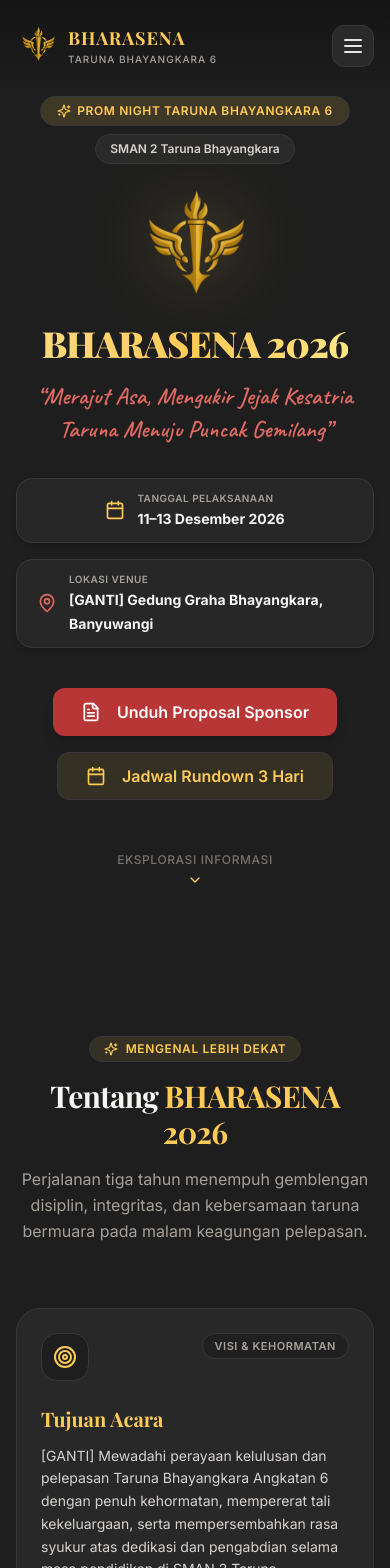
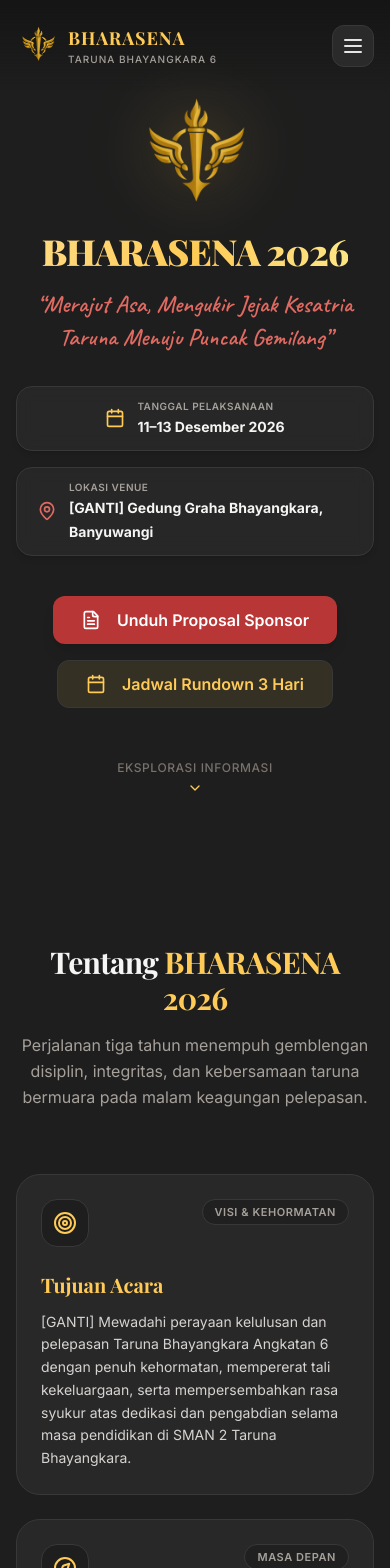
Before and after one commit to codeplyapp/Bharasena, a Next.js app: page / in a window 390 px wide. Shown: the top 1568 px of the page. Built offline with nearby package versions, Linux system fonts and the light colour scheme; a web font is replaced by a local one.

Commit message:
refactor(ui): hilangkan komponen badge eyebrow pill pada header hero dan semua section

```diff
--- a/src/components/Hero.tsx
+++ b/src/components/Hero.tsx
@@ -1,9 +1,8 @@
 import React from "react";
 import Image from "next/image";
 import { HeroProps } from "@/lib/types";
-import { Calendar, MapPin, ChevronDown, Sparkles, FileText, Camera } from "lucide-react";
+import { Calendar, MapPin, ChevronDown, FileText, Camera } from "lucide-react";
 import { Button } from "./ui/button";
-import { Badge } from "./ui/badge";
 
 export function Hero({
   eventName,
@@ -28,23 +27,6 @@ export function Hero({
       </div>
 
       <div className="max-w-5xl mx-auto text-center flex flex-col items-center relative z-10">
-        {/* Squadron Identity Eyebrow */}
-        <div className="flex flex-wrap items-center justify-center gap-2 mb-6">
-          <Badge
-            variant="gold"
-            className="px-4 py-1.5 text-xs sm:text-sm font-semibold tracking-wider uppercase border border-gold-400/40"
-          >
-            <Sparkles className="w-3.5 h-3.5 mr-1.5 text-gold-400" />
-            Prom Night Taruna Bhayangkara 6
-          </Badge>
-          <Badge
-            variant="secondary"
-            className="px-3.5 py-1.5 text-xs text-stone-300 border-stone-700"
-          >
-            SMAN 2 Taruna Bhayangkara
-          </Badge>
-        </div>
-
         {/* Big Official Crest Logo */}
         <div className="relative w-28 h-28 sm:w-36 sm:h-36 mb-6 drop-shadow-[0_0_35px_rgba(255,203,86,0.35)] transition-transform duration-500 hover:scale-105">
           <Image
--- a/src/components/sections/AboutSection.tsx
+++ b/src/components/sections/AboutSection.tsx
@@ -1,6 +1,6 @@
 import React from "react";
 import { AboutInfo } from "@/lib/types";
-import { Target, Compass, BookOpen, ShieldCheck, Sparkles } from "lucide-react";
+import { Target, Compass, BookOpen, ShieldCheck } from "lucide-react";
 
 interface AboutSectionProps {
   about: AboutInfo;
@@ -46,10 +46,6 @@ export function AboutSection({ about }: AboutSectionProps) {
       <div className="max-w-7xl mx-auto">
         {/* Section Header */}
         <div className="text-center max-w-3xl mx-auto mb-16 sm:mb-20">
-          <div className="inline-flex items-center gap-2 px-3.5 py-1 rounded-full bg-gold-400/10 border border-gold-400/30 text-gold-400 text-xs font-semibold uppercase tracking-wider mb-4">
-            <Sparkles className="w-3.5 h-3.5" />
-            <span>Mengenal Lebih Dekat</span>
-          </div>
           <h2 className="font-display text-3xl sm:text-4xl md:text-5xl font-bold text-stone-100 tracking-tight mb-4">
             Tentang <span className="text-gold-400">BHARASENA 2026</span>
           </h2>
--- a/src/components/sections/CommitteeSection.tsx
+++ b/src/components/sections/CommitteeSection.tsx
@@ -1,6 +1,6 @@
 import React from "react";
 import { CommitteeSection as CommitteeSectionType } from "@/lib/types";
-import { Users, User, ShieldCheck } from "lucide-react";
+import { User, ShieldCheck } from "lucide-react";
 import { EmptyState } from "./shared/EmptyState";
 
 interface CommitteeSectionProps {
@@ -18,10 +18,6 @@ export function CommitteeSection({ sections }: CommitteeSectionProps) {
       <div className="max-w-7xl mx-auto">
         {/* Section Header */}
         <div className="text-center max-w-3xl mx-auto mb-16 sm:mb-20">
-          <div className="inline-flex items-center gap-2 px-3.5 py-1 rounded-full bg-crimson-600/15 border border-crimson-500/30 text-crimson-400 text-xs font-semibold uppercase tracking-wider mb-4">
-            <Users className="w-3.5 h-3.5" />
-            <span>Struktur Organisasi</span>
-          </div>
           <h2 className="font-display text-3xl sm:text-4xl md:text-5xl font-bold text-stone-100 tracking-tight mb-4">
             Susunan <span className="text-gold-400">Kepanitiaan</span>
           </h2>
--- a/src/components/sections/ContactSection.tsx
+++ b/src/components/sections/ContactSection.tsx
@@ -1,6 +1,6 @@
 import React from "react";
 import { ContactPerson } from "@/lib/types";
-import { MessageCircle, Phone, Building2, Store } from "lucide-react";
+import { MessageCircle, Building2, Store } from "lucide-react";
 import { Button } from "../ui/button";
 import { EmptyState } from "./shared/EmptyState";
 
@@ -53,10 +53,6 @@ export function ContactSection({ contacts }: ContactSectionProps) {
       <div className="max-w-7xl mx-auto">
         {/* Section Header */}
         <div className="text-center max-w-3xl mx-auto mb-16 sm:mb-20">
-          <div className="inline-flex items-center gap-2 px-3.5 py-1 rounded-full bg-crimson-600/15 border border-crimson-500/30 text-crimson-400 text-xs font-semibold uppercase tracking-wider mb-4">
-            <Phone className="w-3.5 h-3.5" />
-            <span>Narahubung Resmi</span>
-          </div>
           <h2 className="font-display text-3xl sm:text-4xl md:text-5xl font-bold text-stone-100 tracking-tight mb-4">
             Hubungi <span className="text-gold-400">Panitia</span>
           </h2>
--- a/src/components/sections/GallerySection.tsx
+++ b/src/components/sections/GallerySection.tsx
@@ -3,7 +3,7 @@
 import React, { useState } from "react";
 import Image from "next/image";
 import { DocumentationPhoto } from "@/lib/types";
-import { Camera, ZoomIn } from "lucide-react";
+import { ZoomIn } from "lucide-react";
 import { DayTabs } from "./shared/DayTabs";
 import { EmptyState } from "./shared/EmptyState";
 import { GalleryLightbox } from "./shared/GalleryLightbox";
@@ -41,10 +41,6 @@ export function GallerySection({
       <div className="max-w-7xl mx-auto">
         {/* Section Header */}
         <div className="text-center max-w-3xl mx-auto mb-12 sm:mb-16">
-          <div className="inline-flex items-center gap-2 px-3.5 py-1 rounded-full bg-crimson-600/15 border border-crimson-500/30 text-crimson-400 text-xs font-semibold uppercase tracking-wider mb-4">
-            <Camera className="w-3.5 h-3.5" />
-            <span>Dokumentasi Resmi</span>
-          </div>
           <h2 className="font-display text-3xl sm:text-4xl md:text-5xl font-bold text-stone-100 tracking-tight mb-4">
             Galeri <span className="text-gold-400">Momen Acara</span>
           </h2>
--- a/src/components/sections/GuestStarSection.tsx
+++ b/src/components/sections/GuestStarSection.tsx
@@ -1,7 +1,7 @@
 import React from "react";
 import Image from "next/image";
 import { GuestStar } from "@/lib/types";
-import { Mic2, Star, Sparkles } from "lucide-react";
+import { Star, Sparkles } from "lucide-react";
 import { EmptyState } from "./shared/EmptyState";
 import { SHIMMER_BLUR_DATA_URL } from "@/lib/images";
 
@@ -21,10 +21,6 @@ export function GuestStarSection({ guests }: GuestStarSectionProps) {
       <div className="max-w-7xl mx-auto relative z-10">
         {/* Section Header */}
         <div className="text-center max-w-3xl mx-auto mb-16 sm:mb-20">
-          <div className="inline-flex items-center gap-2 px-3.5 py-1 rounded-full bg-crimson-600/15 border border-crimson-500/30 text-crimson-400 text-xs font-semibold uppercase tracking-wider mb-4">
-            <Mic2 className="w-3.5 h-3.5" />
-            <span>Penampil Spesial</span>
-          </div>
           <h2 className="font-display text-3xl sm:text-4xl md:text-5xl font-bold text-stone-100 tracking-tight mb-4">
             Bintang Tamu & <span className="text-gold-400">Guest Stars</span>
           </h2>
--- a/src/components/sections/GuestsSection.tsx
+++ b/src/components/sections/GuestsSection.tsx
@@ -56,10 +56,6 @@ export function GuestsSection({ guests }: GuestsSectionProps) {
       <div className="max-w-7xl mx-auto">
         {/* Section Header */}
         <div className="text-center max-w-3xl mx-auto mb-16 sm:mb-20">
-          <div className="inline-flex items-center gap-2 px-3.5 py-1 rounded-full bg-gold-400/10 border border-gold-400/30 text-gold-400 text-xs font-semibold uppercase tracking-wider mb-4">
-            <Award className="w-3.5 h-3.5" />
-            <span>Pimpinan & Pembina</span>
-          </div>
           <h2 className="font-display text-3xl sm:text-4xl md:text-5xl font-bold text-stone-100 tracking-tight mb-4">
             Tamu Undangan <span className="text-gold-400">Kehormatan</span>
           </h2>
--- a/src/components/sections/ProposalSection.tsx
+++ b/src/components/sections/ProposalSection.tsx
@@ -1,6 +1,6 @@
 import React from "react";
 import { Proposal, SponsorshipTier } from "@/lib/types";
-import { FileText, Download, ExternalLink, Check, Sparkles, Gem, Handshake } from "lucide-react";
+import { FileText, Download, ExternalLink, Check, Sparkles, Gem } from "lucide-react";
 import { Button } from "../ui/button";
 import { EmptyState } from "./shared/EmptyState";
 
@@ -21,10 +21,6 @@ export function ProposalSection({
       <div className="max-w-7xl mx-auto">
         {/* Section Header */}
         <div className="text-center max-w-3xl mx-auto mb-16 sm:mb-20">
-          <div className="inline-flex items-center gap-2 px-3.5 py-1 rounded-full bg-gold-400/10 border border-gold-400/30 text-gold-400 text-xs font-semibold uppercase tracking-wider mb-4">
-            <Handshake className="w-3.5 h-3.5" />
-            <span>Kemitraan & Sponsorship</span>
-          </div>
           <h2 className="font-display text-3xl sm:text-4xl md:text-5xl font-bold text-stone-100 tracking-tight mb-4">
             Proposal & Paket <span className="text-gold-400">Kerjasama</span>
           </h2>
--- a/src/components/sections/RundownSection.tsx
+++ b/src/components/sections/RundownSection.tsx
@@ -2,7 +2,7 @@
 
 import React, { useState } from "react";
 import { RundownItem } from "@/lib/types";
-import { Clock, Calendar } from "lucide-react";
+import { Clock } from "lucide-react";
 import { DayTabs } from "./shared/DayTabs";
 import { EmptyState } from "./shared/EmptyState";
 
@@ -35,10 +35,6 @@ export function RundownSection({
       <div className="max-w-5xl mx-auto">
         {/* Section Header */}
         <div className="text-center max-w-3xl mx-auto mb-12 sm:mb-16">
-          <div className="inline-flex items-center gap-2 px-3.5 py-1 rounded-full bg-gold-400/10 border border-gold-400/30 text-gold-400 text-xs font-semibold uppercase tracking-wider mb-4">
-            <Calendar className="w-3.5 h-3.5" />
-            <span>Jadwal Pelaksanaan</span>
-          </div>
           <h2 className="font-display text-3xl sm:text-4xl md:text-5xl font-bold text-stone-100 tracking-tight mb-4">
             Rundown Acara <span className="text-gold-400">3 Hari</span>
           </h2>
```
